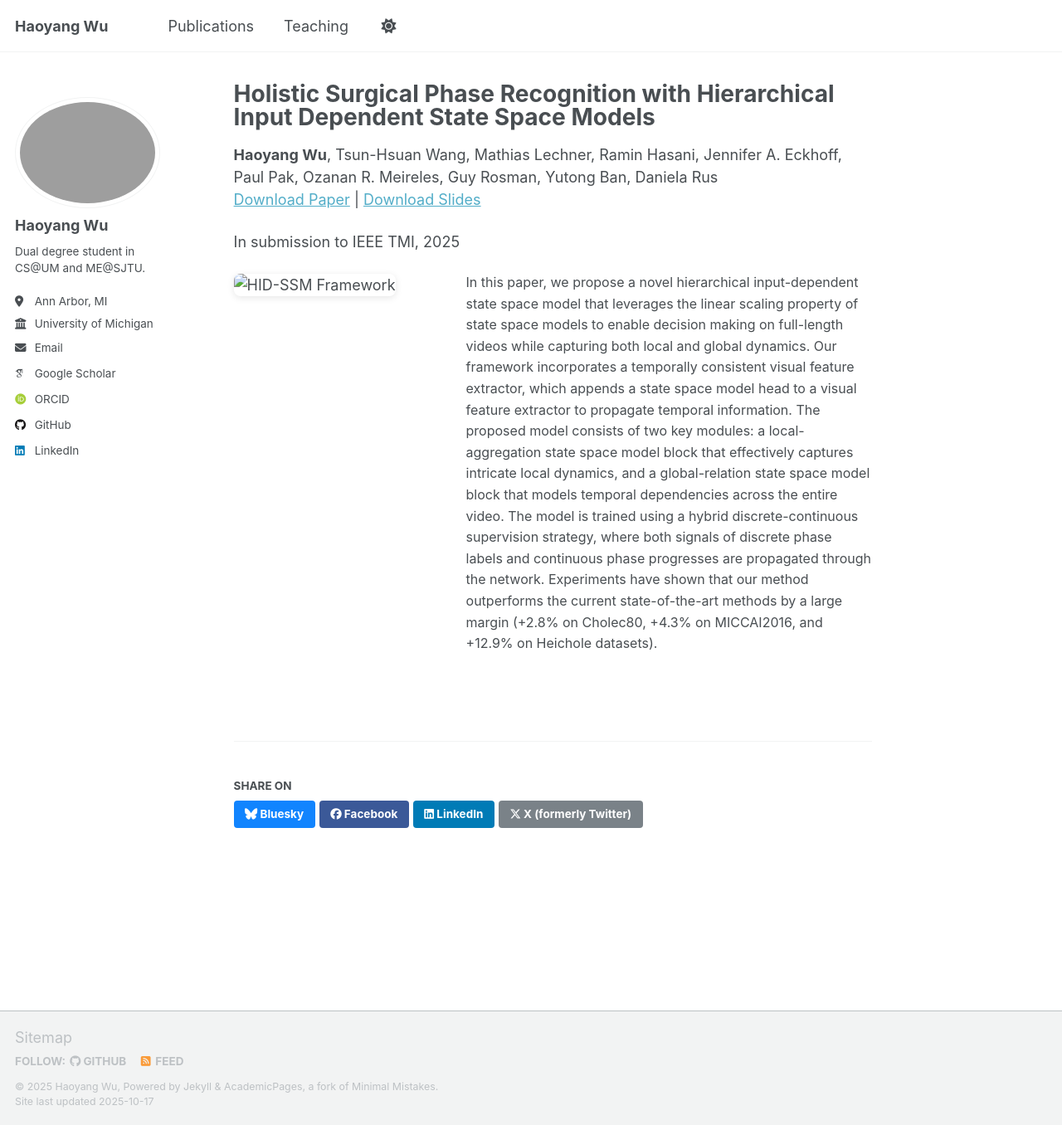
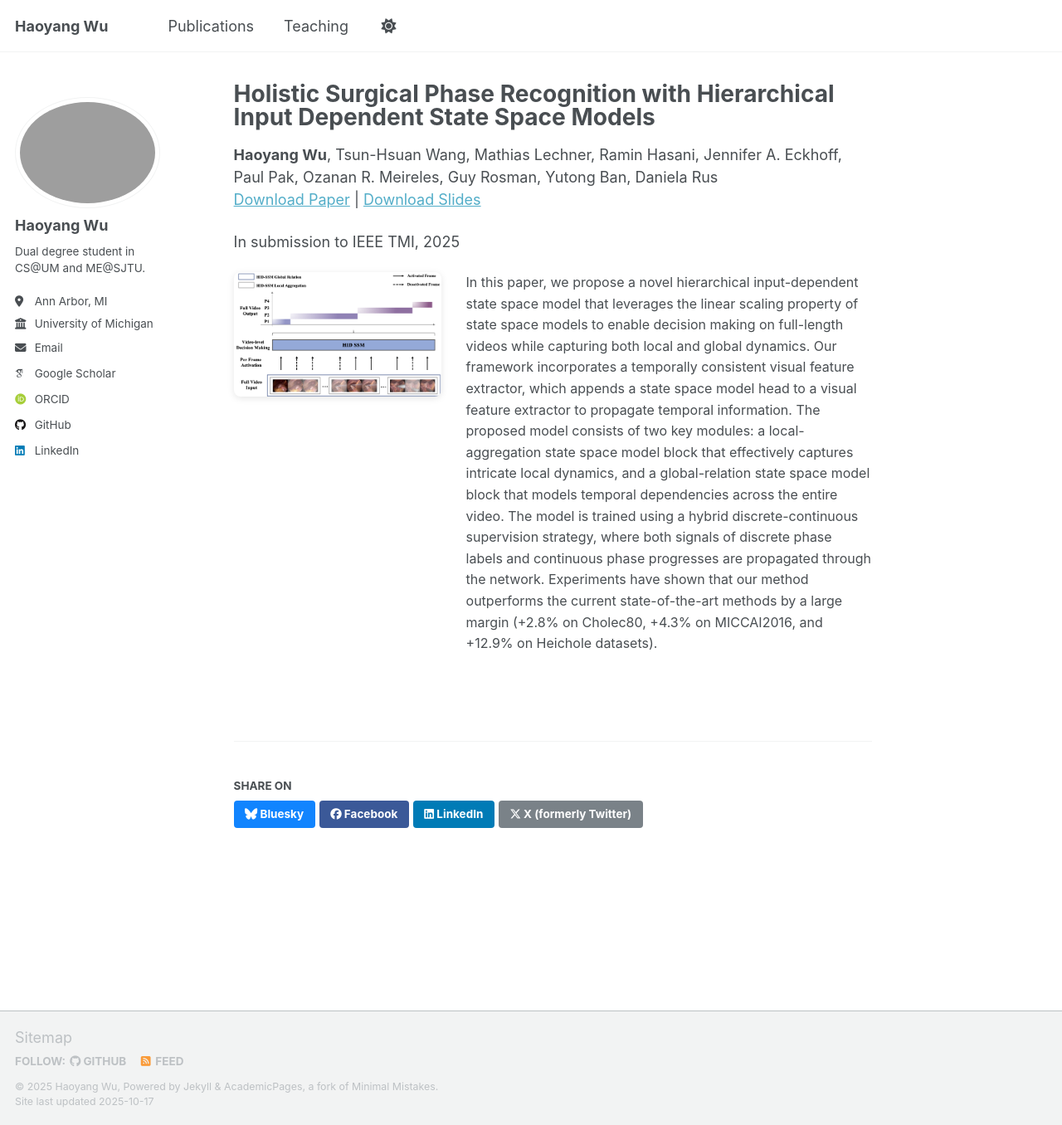
Before and after one commit to William-HYWu/William-HYWu.github.io, a Jekyll site: the page built from _publications/HID-SSM.md, in a window 1280 px wide and 1356 px high. Shown: the whole window at 83% size. Built offline with Jekyll 4.4.1, drawn with Linux system fonts in a browser that asks for light colours; some web fonts are replaced; a script that is not in the unit is left out.

Commit message:
try adding images

```diff
--- a/_publications/HID-SSM.md
+++ b/_publications/HID-SSM.md
@@ -13,7 +13,7 @@ header:
 
 <div style="display: flex; align-items: flex-start; gap: 30px; margin-bottom: 20px;">
   <div style="flex: 0 0 250px;">
-    <img src="{{ site.baseurl }}/_publications/HID-SSM.png" alt="HID-SSM Framework" style="width: 100%; border-radius: 8px; box-shadow: 0 2px 8px rgba(0,0,0,0.1);">
+    <img src="{{ site.baseurl }}/images/HID-SSM.png" alt="HID-SSM Framework" style="width: 100%; border-radius: 8px; box-shadow: 0 2px 8px rgba(0,0,0,0.1);">
   </div>
   <div style="flex: 1;">
     <p style="font-size: 16px; line-height: 1.6;">
```
Also changed, not shown: images/HID-SSM.png (renamed from _publications/HID-SSM.png).
